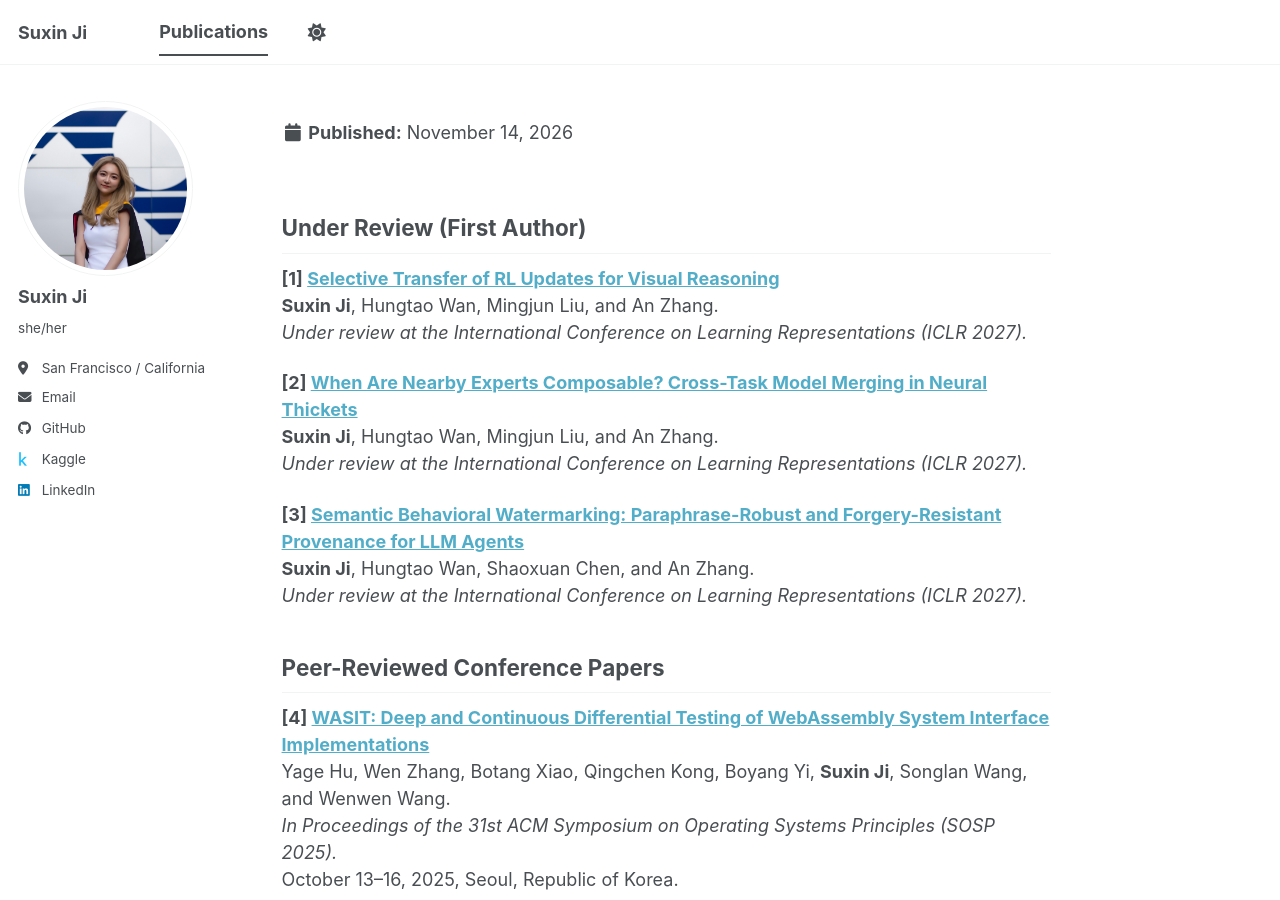
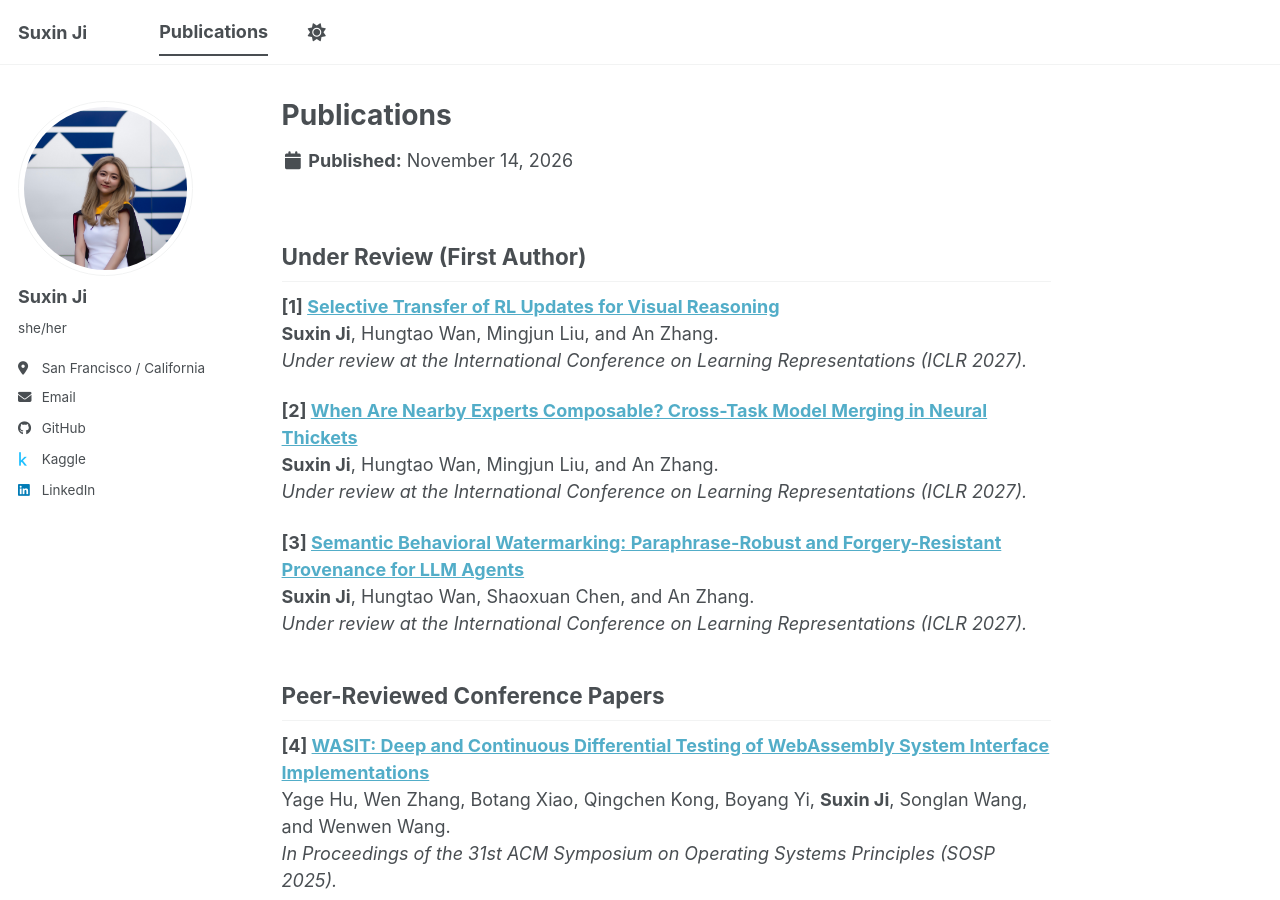
Before and after one commit to suxinji/suxinji.github.io, a Jekyll site: the page built from _publications/publications.md, in a window 1280 px wide and 900 px high. Built offline with Jekyll 4.4.1, drawn with Linux system fonts in a browser that asks for light colours; a script bundle is joined from its source files by our own code; library files that are not in the unit come from our copies.

Commit message:
Update single.html

```diff
--- a/_layouts/single.html
+++ b/_layouts/single.html
@@ -26,7 +26,7 @@ layout: default
     <div class="page__inner-wrap">
       {% unless page.header.overlay_color or page.header.overlay_image %}
         <header>
-          {% if page.title and page.url != "/publications/" %}<h1 class="page__title" itemprop="headline">{{ page.title | markdownify | remove: "<p>" | remove: "</p>" }}</h1>{% endif %}
+          {% if page.title %}<h1 class="page__title" itemprop="headline">{{ page.title | markdownify | remove: "<p>" | remove: "</p>" }}</h1>{% endif %}
           {% if page.read_time %}
             <p class="page__meta"><i class="fa fa-clock" aria-hidden="true"></i> {% include read-time.html %}</p>
           {% endif %}
```
